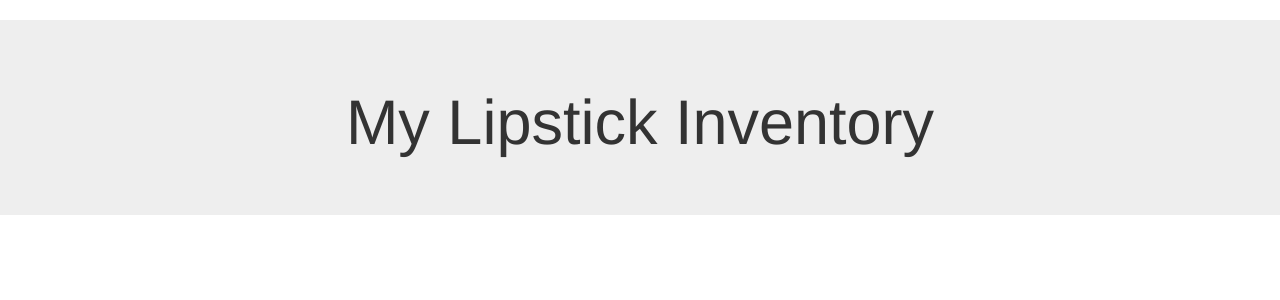
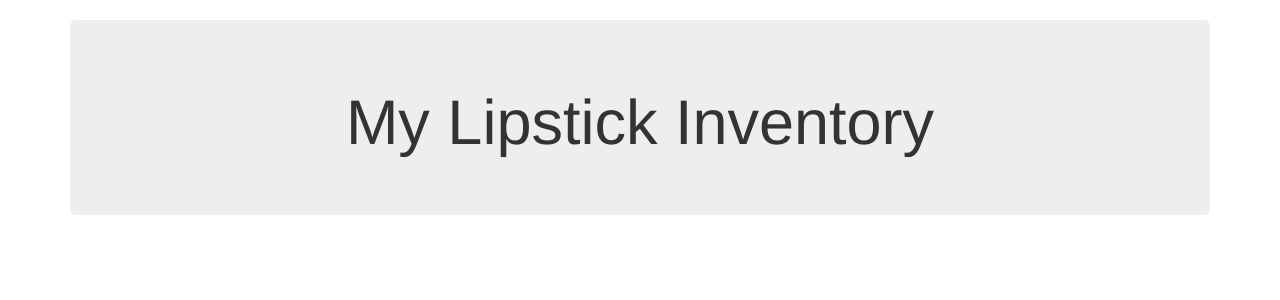
Before and after one commit to liyaSileshi/contractor, a Flask app: page / in a window 1280 px wide. Shown: the part 52-352 px from the top of the page. Run offline with Flask 2, Linux system fonts and the light colour scheme; data that the repository does not hold is empty; some libraries are stand-ins or nearby versions.

Commit message:
bootstrap grid

```diff
--- a/templates/base.html
+++ b/templates/base.html
@@ -9,10 +9,11 @@
 </head>
 <body>
   {% include 'partials/navbar.html' %}
+  <div class='container'>
     {% block content %}
 
     {% endblock %}
-
+  </div>
     <!-- Latest compiled and minified JavaScript -->
     <script src="//code.jquery.com/jquery-1.12.0.min.js"></script>
     <script src="//code.jquery.com/jquery-migrate-1.2.1.min.js"></script>
--- a/templates/lipsticks_index.html
+++ b/templates/lipsticks_index.html
@@ -8,7 +8,12 @@
   </div>
     <!-- <h1 class="text-center">My Lipsticks Inventory</h1> -->
     <!-- <a href='/lipsticks/new'>New Lipstick</a> -->
+    <div class='row'>
+
     {% for lipstick in lipsticks %}
+    <div class="card">
+            <div class='col-md-3'>
+            <div class="card-body">
 
         <!-- <h2>{{ lipstick.brand}}</h2> -->
         <!-- <small>{{lipstick.brand}} </small> -->
@@ -16,6 +21,10 @@
             <small><img src = "{{ lipstick.image }}" height="150" width="150"></small>
 
         </a>
+    </div>
+</div>
+</div>
     {% endfor %}
+</div>
 
 {% endblock %}
```
